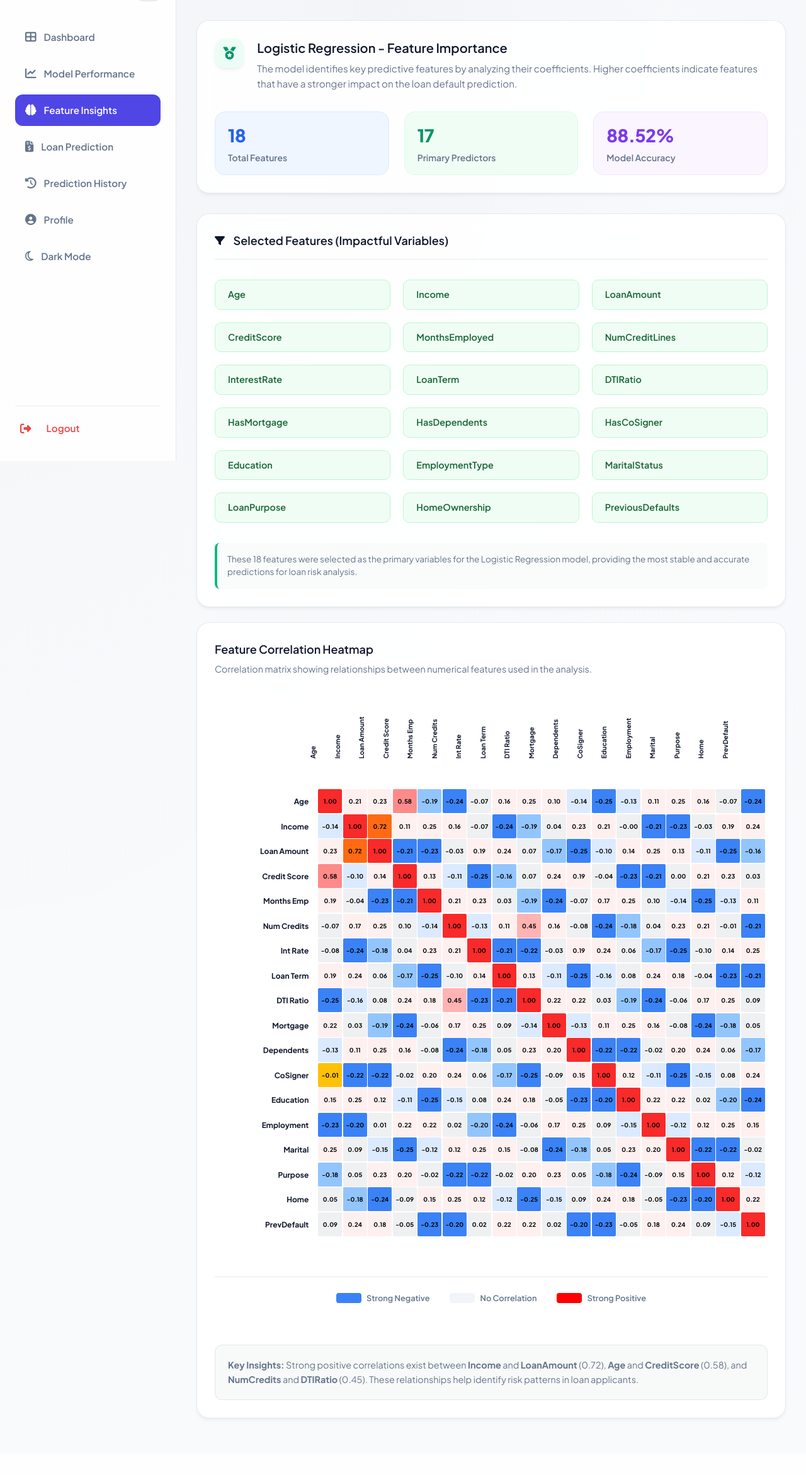
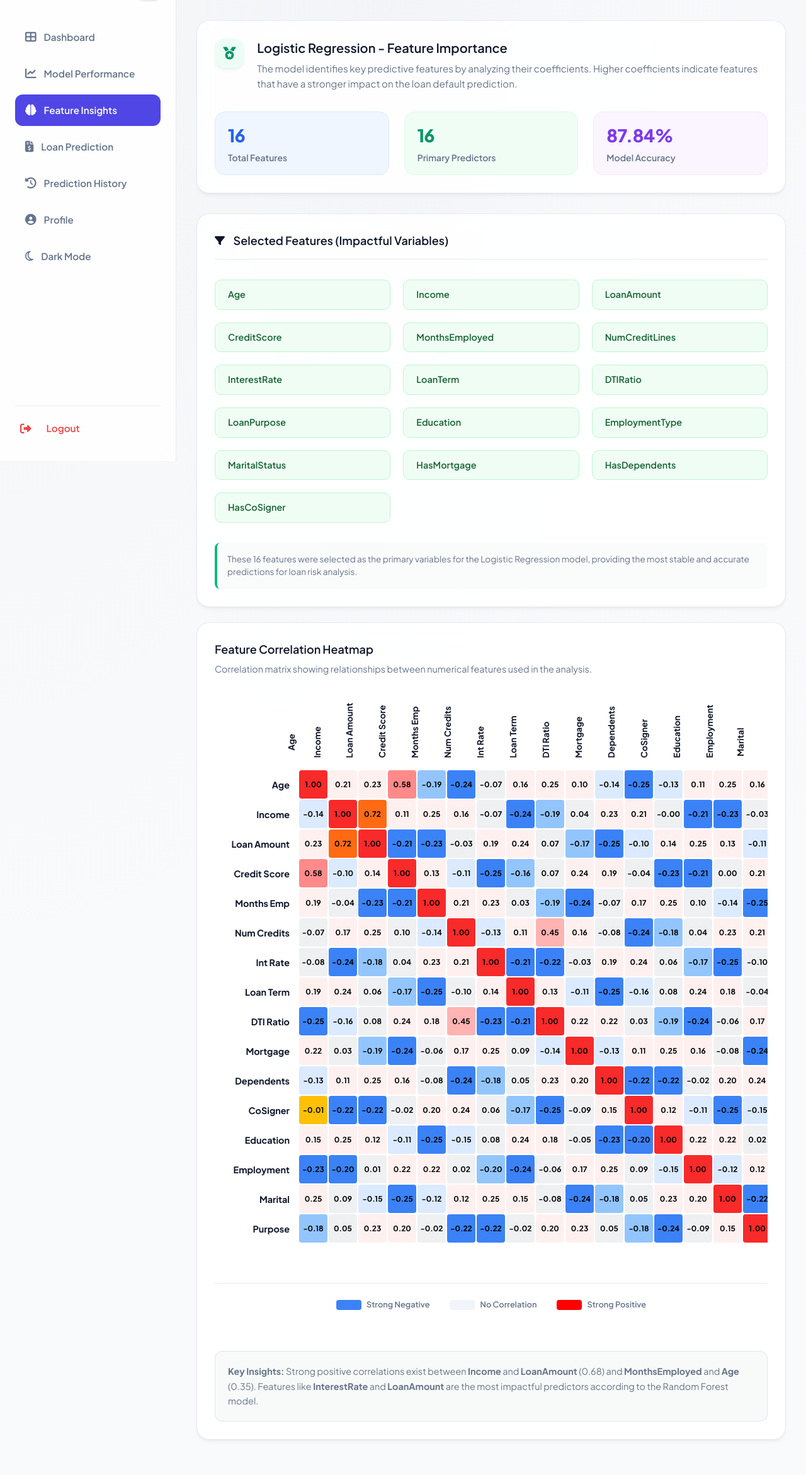
Before and after one commit to khushigami26/Loan-Default-System, a Flask app: page /loan-default/feature-insights in a window 1280 px wide. Shown: the part 68-2410 px from the top of the page at 63% size. Before the commit the page ends 2323 px from the top, so only its background shows below. Run offline with Flask 3, Linux system fonts and the light colour scheme; the visitor is signed in with stand-in values (Sample User, id 1).

Commit message:
feat: Fixed prediction pipeline (16 to 24 features), updated dashboard UI, and cleaned up codebase

```diff
--- a/app.py
+++ b/app.py
@@ -16,24 +16,23 @@ load_dotenv()
 def create_app():
     app = Flask(__name__)
 
-    # Basic configuration
     secret_key = os.environ.get("SECRET_KEY")
     app.config["SECRET_KEY"] = secret_key
 
-    # Session & cookie security
-    app.config.setdefault("SESSION_COOKIE_HTTPONLY", True)
-    app.config.setdefault("SESSION_COOKIE_SAMESITE", "Lax")
+    # Session security
+    app.config.setdefault("SESSION_COOKIE_HTTPONLY", True)  # protect cookies
+    app.config.setdefault("SESSION_COOKIE_SAMESITE", "Lax")  # prevent CSRF
     if os.environ.get("RENDER") is not None:
         app.config.setdefault("SESSION_COOKIE_SECURE", True)
 
-    # CSRF protection
+    #  protection
     CSRFProtect(app)
 
-    @app.route("/health")
+    @app.route("/health")  # API to check if app is running
     def health():
         return {"status": "healthy", "mongodb": "checking..."}, 200
 
-    # MongoDB Atlas connection
+    # MongoDB  connection
     atlas_host = os.environ.get("MONGODB_URL")
     if not atlas_host:
         print("MONGODB_URL environment variable is missing!")
@@ -43,7 +42,8 @@ def create_app():
         connect(
             host=atlas_host,
             tlsCAFile=certifi.where(),
-            serverSelectionTimeoutMS=5000
+            serverSelectionTimeoutMS=5000,
+            uuidRepresentation='standard'
         )
     except Exception as e:
         print(f"MongoDB connection failed: {e}")
@@ -59,7 +59,7 @@ def create_app():
         except Exception:
             return None
 
-    # Load ML Model
+    # Load  Model
     MODEL_PATH = os.path.join(
         os.path.dirname(__file__), "model", "loan_default_model.pkl"
     )
@@ -74,7 +74,6 @@ def create_app():
         app.ml_model = None
         print(f"Error loading model: {e}")
 
-    # Register blueprints
     app.register_blueprint(auth_blueprint)
     app.register_blueprint(main_blueprint)
 
--- a/auth.py
+++ b/auth.py
@@ -47,7 +47,7 @@ def login():
         if user and check_password_hash(user.password, password):
             login_user(user)
             flash("Logged in successfully!!", "success")
-            # After login, navigate  to  dashboard
+
             return redirect(url_for("main.dashboard"))
         else:
             flash("Invalid username or password", "error")
--- a/main.py
+++ b/main.py
@@ -19,15 +19,13 @@ def _load_metadata():
         with open(metadata_path, "r", encoding="utf-8") as f:
             return json.load(f)
     except Exception:
-        # Fallback to current hard-coded values if metadata is missing
-        # or invalid
         return {
             "dataset": {
                 "original_records": 255347,
                 "original_columns": 18,
                 "after_cleaning": 225694,
                 "removed_records": 29653,
-                "features_used": 17,
+                "features_used": 16,
             },
             "models": {
                 "lr_manual_acc": 0.8840,
@@ -73,6 +71,16 @@ def loan_default_dashboard():
         if original_records else 0
     default_pct = round(removed_records / original_records * 100, 1) \
         if original_records else 0
+
+    # Determine accuracy for the best model name
+    best_model_accuracy = models.get("lr_manual_acc", 0.0)
+    if best_model_name == "Random Forest Classifier":
+        best_model_accuracy = models.get("rf_acc", 0.0)
+    elif best_model_name == "Sklearn Logistic Regression":
+        best_model_accuracy = models.get("lr_sklearn_acc", 0.0)
+    elif best_model_name == "Decision Tree Classifier":
+        best_model_accuracy = models.get("dt_acc", 0.0)
+
     return render_template(
         "dashboard.html",
         original_records=f"{original_records:,}",
@@ -81,7 +89,7 @@ def loan_default_dashboard():
         features_count=features_used,
         removed_records=f"{removed_records:,}",
         best_model_name=best_model_name,
-        best_model_accuracy=lr_sklearn_acc,
+        best_model_accuracy=best_model_accuracy,
         lr_manual_accuracy=lr_manual_acc,
         lr_sklearn_accuracy=lr_sklearn_acc,
         rf_accuracy=rf_acc,
@@ -114,7 +122,14 @@ def loan_default_model_performance():
 @main.route("/loan-default/feature-insights")
 @login_required
 def loan_default_feature_insights():
-    return render_template("feature_insights.html")
+    metadata = _load_metadata()
+    models = metadata.get("models", {})
+    lr_manual_acc = models.get("lr_manual_acc", 0.0)
+
+    return render_template(
+        "feature_insights.html",
+        lr_manual_accuracy=lr_manual_acc
+    )
 
 
 @main.route("/loan", methods=["GET", "POST"])
@@ -124,67 +139,98 @@ def loan():
     if model is None:
         return "Model not loaded. Check model file."
 
+    metadata = _load_metadata()
+    models_metadata = metadata.get("models", {})
+    context = {
+        "lr_manual_accuracy": models_metadata.get("lr_manual_acc", 0.0),
+        "lr_sklearn_accuracy": models_metadata.get("lr_sklearn_acc", 0.0),
+        "rf_accuracy": models_metadata.get("rf_acc", 0.0),
+        "dt_accuracy": models_metadata.get("dt_acc", 0.0)
+    }
+
+    # The 24 dummy features expected by the trained model (from get_dummies(drop_first=True))
+    feature_names = [
+        'Age', 'Income', 'LoanAmount', 'CreditScore', 'MonthsEmployed',
+        'NumCreditLines', 'InterestRate', 'LoanTerm', 'DTIRatio',
+        'Education_High School', "Education_Master's", 'Education_PhD',
+        'EmploymentType_Part-time', 'EmploymentType_Self-employed', 'EmploymentType_Unemployed',
+        'MaritalStatus_Married', 'MaritalStatus_Single',
+        'HasMortgage_Yes', 'HasDependents_Yes',
+        'LoanPurpose_Business', 'LoanPurpose_Education', 'LoanPurpose_Home', 'LoanPurpose_Other',
+        'HasCoSigner_Yes'
+    ]
+
     if request.method == "POST":
         try:
-            feature_names = getattr(model, "feature_names_in_", None)
-            if feature_names is None:
-                flash("Model does not expose expected feature names.", "error")
-                return render_template("loan_form.html")
+            # Initialize all 24 features to 0
+            features_dict = {name: 0.0 for name in feature_names}
 
-            features_dict = {name: 0 for name in feature_names}
+            # Numeric fields (first 9)
             numeric_fields = [
                 "Age", "Income", "LoanAmount", "CreditScore",
                 "MonthsEmployed", "NumCreditLines", "InterestRate",
                 "LoanTerm", "DTIRatio"
             ]
-
             for f in numeric_fields:
                 val = request.form.get(f)
-                if val is None or val == "":
-                    flash(f"Missing numeric field: {f}", "error")
-                    return render_template("loan_form.html")
-                try:
-                    features_dict[f] = float(val)
-                except ValueError:
-                    flash(f"Invalid numeric value for: {f}", "error")
-                    return render_template("loan_form.html")
+                if val:
+                    try:
+                        features_dict[f] = float(val)
+                    except ValueError:
+                        flash(f"Invalid numeric value for: {f}", "error")
+                        return render_template("loan_form.html", **context)
 
-            features_dict["HasMortgage"] = (
-                1 if request.form.get("HasMortgage") else 0
-            )
-            features_dict["HasDependents"] = (
-                1 if request.form.get("HasDependents") else 0
-            )
-            features_dict["HasCoSigner"] = (
-                1 if request.form.get("HasCoSigner") else 0
-            )
+            # Categorical fields (Dummy Encoding)
+            # Education
+            edu = request.form.get("Education")
+            if edu:
+                key = f"Education_{edu}"
+                if key in features_dict:
+                    features_dict[key] = 1.0
 
-            for cat, field in [
-                ("Education", "Education"),
-                ("EmploymentType", "EmploymentType"),
-                ("MaritalStatus", "MaritalStatus"),
-                ("LoanPurpose", "LoanPurpose")
-            ]:
-                val = request.form.get(field)
-                if val:
-                    key = f"{cat}_{val}"
-                    if key in features_dict:
-                        features_dict[key] = 1
-                else:
-                    flash(f"Please select {field}", "error")
-                    return render_template("loan_form.html")
+            # EmploymentType
+            emp = request.form.get("EmploymentType")
+            if emp:
+                key = f"EmploymentType_{emp}"
+                if key in features_dict:
+                    features_dict[key] = 1.0
+
+            # MaritalStatus
+            mar = request.form.get("MaritalStatus")
+            if mar:
+                key = f"MaritalStatus_{mar}"
+                if key in features_dict:
+                    features_dict[key] = 1.0
+
+            # Binary Fields
+            if request.form.get("HasMortgage"):
+                features_dict["HasMortgage_Yes"] = 1.0
+            if request.form.get("HasDependents"):
+                features_dict["HasDependents_Yes"] = 1.0
+            if request.form.get("HasCoSigner"):
+                features_dict["HasCoSigner_Yes"] = 1.0
+
+            # LoanPurpose
+            pur = request.form.get("LoanPurpose")
+            if pur:
+                key = f"LoanPurpose_{pur}"
+                if key in features_dict:
+                    features_dict[key] = 1.0
+
+            # Construct input vector in exactly the order defined in feature_names
+            ordered_values = [features_dict[name] for name in feature_names]
 
             model_type = request.form.get("model_type", "lr_sklearn")
             model_mapping = {
-                "lr_sklearn": "Logistic Regression (Sklearn)",
+                "lr_sklearn": "Sklearn Logistic Regression",
                 "rf": "Random Forest Classifier",
                 "lr_manual": "Custom Logistic Regression",
                 "dt": "Decision Tree Classifier"
             }
             model_name = model_mapping.get(model_type, "Selected Model")
 
-            ordered = [features_dict[name] for name in feature_names]
-            features_df = pd.DataFrame([ordered], columns=list(feature_names))
+            # Use the model to predict
+            features_df = pd.DataFrame([ordered_values], columns=feature_names)
             with warnings.catch_warnings():
                 warnings.simplefilter("ignore")
                 prediction = model.predict(features_df)[0]
@@ -212,9 +258,9 @@ def loan():
 
         except Exception as e:
             flash(f"Prediction Error: {e}", "error")
-            return render_template("loan_form.html")
+            return render_template("loan_form.html", **context)
 
-    return render_template("loan_form.html")
+    return render_template("loan_form.html", **context)
 
 
 @main.route("/profile")
--- a/models.py
+++ b/models.py
@@ -17,7 +17,7 @@ class PredictionHistory(Document):
     model_used = StringField(max_length=50, required=True)
     prediction = StringField(max_length=50, required=True)
 
-    # Detailed fields
+    #  fields
     credit_score = FloatField()
     interest_rate = FloatField()
     loan_term = FloatField()
--- a/static/dashboard.css
+++ b/static/dashboard.css
@@ -859,37 +859,39 @@ body {
 .heatmap-wrapper {
   position: relative;
   display: inline-block;
-  margin-top: 140px;
-  margin-left: 160px;
+  margin-top: 110px;
+  margin-left: 140px;
   background-color: transparent;
 }
 
 .heatmap-grid {
   display: grid;
-  grid-template-columns: repeat(18, 38px);
-  grid-template-rows: repeat(18, 38px);
-  gap: 1.5px;
+  grid-template-columns: repeat(16, 45px);
+  grid-template-rows: repeat(16, 45px);
+  gap: 2px;
 }
 
 /* Labels */
 .heatmap-label-top {
   position: absolute;
-  top: -26px;
+  top: -80px;
   left: 0;
   display: flex;
   width: 100%;
+  gap: 2px;
 }
 
 .heatmap-label-top span {
-  width: 38.5px;
-  transform: rotate(-90deg) translateX(38px);
-  transform-origin: left bottom;
-  font-size: 0.65rem;
+  width: 50px;
+  transform: rotate(-90deg);
+  transform-origin: center bottom;
+  font-size: 0.85rem;
   font-weight: 700;
   color: var(--text-main);
   white-space: nowrap;
   display: inline-block;
-  text-align: left;
+  text-align: center;
+  padding-bottom: 15px;
 }
 
 .heatmap-label-left {
@@ -901,12 +903,12 @@ body {
 }
 
 .heatmap-label-left span {
-  height: 39.5px;
+  height: 47px;
   display: flex;
   align-items: center;
   justify-content: flex-end;
   padding-right: 1.25rem;
-  font-size: 0.75rem;
+  font-size: 0.9rem;
   font-weight: 700;
   color: var(--text-main);
   width: 160px;
@@ -915,14 +917,14 @@ body {
 
 /* Heatmap Cells */
 .heatmap-cell {
-  width: 38px;
-  height: 38px;
+  width: 45px;
+  height: 45px;
   display: flex;
   align-items: center;
   justify-content: center;
-  font-size: 0.6rem;
+  font-size: 0.75rem;
   font-weight: 700;
-  border-radius: 2px;
+  border-radius: 4px;
   color: #000;
   transition: transform 0.2s ease, box-shadow 0.2s ease;
 }
--- a/templates/base.html
+++ b/templates/base.html
@@ -1,17 +1,23 @@
 <!doctype html>
 <html lang="en">
-
   <head>
-  <meta charset="UTF-8">
-  <meta name="viewport" content="width=device-width, initial-scale=1.0">
-  <link rel="stylesheet" href="https://cdnjs.cloudflare.com/ajax/libs/font-awesome/6.4.0/css/all.min.css">
-  <link rel="stylesheet" href="{{ url_for('static', filename='dashboard.css') }}" />
+    <meta charset="UTF-8" />
+    <meta name="viewport" content="width=device-width, initial-scale=1.0" />
+    <link
+      rel="stylesheet"
+      href="https://cdnjs.cloudflare.com/ajax/libs/font-awesome/6.4.0/css/all.min.css"
+    />
+    <link
+      rel="stylesheet"
+      href="{{ url_for('static', filename='dashboard.css') }}"
+    />
     <script>
       (function () {
         const SIDEBAR_COLLAPSED_KEY = "sidebar_collapsed";
-      const savedCollapsed = localStorage.getItem(SIDEBAR_COLLAPSED_KEY) === "1";
+        const savedCollapsed =
+          localStorage.getItem(SIDEBAR_COLLAPSED_KEY) === "1";
         if (savedCollapsed) {
-        document.documentElement.classList.add('sidebar-is-collapsed');
+          document.documentElement.classList.add("sidebar-is-collapsed");
         }
       })();
     </script>
@@ -20,8 +26,17 @@
 
   <body>
     <div class="mobile-header">
-    <div class="logo"
-      style="font-size: 1.25rem; font-weight: 800; color: var(--text-main); display: flex; align-items: center; gap: 0.5rem;">
+      <div
+        class="logo"
+        style="
+          font-size: 1.25rem;
+          font-weight: 800;
+          color: var(--text-main);
+          display: flex;
+          align-items: center;
+          gap: 0.5rem;
+        "
+      >
         <i class="fas fa-layer-group"></i> LoanDefault
       </div>
       <div class="mobile-toggle" id="mobile-toggle">
@@ -29,8 +44,7 @@
       </div>
     </div>
 
-  {% include 'toast.html' %}
-  {% block content %}{% endblock %}
+    {% include 'toast.html' %} {% block content %}{% endblock %}
     <script>
       document.addEventListener("DOMContentLoaded", function () {
         const themeToggle = document.getElementById("theme-toggle");
@@ -55,19 +69,28 @@
         }
 
         document.addEventListener("click", (e) => {
-        if (sidebar && sidebar.classList.contains("active") && !sidebar.contains(e.target) && !mobileToggle.contains(e.target)) {
+          if (
+            sidebar &&
+            sidebar.classList.contains("active") &&
+            !sidebar.contains(e.target) &&
+            !mobileToggle.contains(e.target)
+          ) {
             sidebar.classList.remove("active");
           }
         });
 
-      // Sync sidebar state from document class if needed
         if (sidebar) {
-        const isCollapsed = document.documentElement.classList.contains('sidebar-is-collapsed');
+          const isCollapsed = document.documentElement.classList.contains(
+            "sidebar-is-collapsed",
+          );
           if (isCollapsed) {
-          sidebar.classList.add('collapsed');
+            sidebar.classList.add("collapsed");
           }
           if (sidebarCollapse) {
-          sidebarCollapse.setAttribute("aria-expanded", String(!sidebar.classList.contains('collapsed')));
+            sidebarCollapse.setAttribute(
+              "aria-expanded",
+              String(!sidebar.classList.contains("collapsed")),
+            );
           }
         }
 
@@ -75,9 +98,18 @@
           sidebarCollapse.addEventListener("click", () => {
             const nextCollapsed = !sidebar.classList.contains("collapsed");
             sidebar.classList.toggle("collapsed", nextCollapsed);
-          document.documentElement.classList.toggle('sidebar-is-collapsed', nextCollapsed);
-          localStorage.setItem(SIDEBAR_COLLAPSED_KEY, nextCollapsed ? "1" : "0");
-          sidebarCollapse.setAttribute("aria-expanded", String(!nextCollapsed));
+            document.documentElement.classList.toggle(
+              "sidebar-is-collapsed",
+              nextCollapsed,
+            );
+            localStorage.setItem(
+              SIDEBAR_COLLAPSED_KEY,
+              nextCollapsed ? "1" : "0",
+            );
+            sidebarCollapse.setAttribute(
+              "aria-expanded",
+              String(!nextCollapsed),
+            );
           });
         }
 
@@ -110,5 +142,4 @@
       });
     </script>
   </body>
-
 </html>
--- a/templates/feature_insights.html
+++ b/templates/feature_insights.html
@@ -1,10 +1,6 @@
-{% extends "base.html" %}
-
-{% block extra_head %}
-<link rel="stylesheet" href="{{ url_for('static', filename='feature_insights.css') }}">
-{% endblock %}
-
-{% block content %}
+{% extends "base.html" %} {% block extra_head %}
+<link rel="stylesheet" href="{{ url_for('static', filename='feature_insights.css') }}" />
+{% endblock %} {% block content %}
 <div class="app-container">
   {% include 'sidebar.html' %}
 
@@ -22,23 +18,24 @@
         <div class="header-text-content">
           <h3>Logistic Regression - Feature Importance</h3>
           <p>
-                        The model identifies key predictive features by analyzing their coefficients. Higher
-                        coefficients indicate features that have a stronger impact on the loan default prediction.
+            The model identifies key predictive features by analyzing their
+            coefficients. Higher coefficients indicate features that have a
+            stronger impact on the loan default prediction.
           </p>
         </div>
       </div>
 
       <div class="feature-summary-row">
         <div class="f-metric-card blue">
-                    <div class="f-val">18</div>
+          <div class="f-val">16</div>
           <div class="f-label">Total Features</div>
         </div>
         <div class="f-metric-card green">
-                    <div class="f-val">17</div>
+          <div class="f-val">16</div>
           <div class="f-label">Primary Predictors</div>
         </div>
         <div class="f-metric-card purple">
-                    <div class="f-val">88.52%</div>
+          <div class="f-val">{{ "%.2f"|format(lr_manual_accuracy * 100) }}%</div>
           <div class="f-label">Model Accuracy</div>
         </div>
       </div>
@@ -60,28 +57,28 @@
         <div class="feature-pill">InterestRate</div>
         <div class="feature-pill">LoanTerm</div>
         <div class="feature-pill">DTIRatio</div>
+        <div class="feature-pill">LoanPurpose</div>
+        <div class="feature-pill">Education</div>
+        <div class="feature-pill">EmploymentType</div>
+        <div class="feature-pill">MaritalStatus</div>
         <div class="feature-pill">HasMortgage</div>
         <div class="feature-pill">HasDependents</div>
         <div class="feature-pill">HasCoSigner</div>
-                <div class="feature-pill">Education</div>
-                <div class="feature-pill">EmploymentType</div>
-                <div class="feature-pill">MaritalStatus</div>
-                <div class="feature-pill">LoanPurpose</div>
-                <div class="feature-pill">HomeOwnership</div>
-                <div class="feature-pill">PreviousDefaults</div>
       </div>
 
       <p class="text-caption mt-1-5">
-                These 18 features were selected as the primary variables for the Logistic Regression model, providing
-                the most stable and accurate predictions for loan risk analysis.
+        These 16 features were selected as the primary variables for the
+        Logistic Regression model, providing the most stable and accurate
+        predictions for loan risk analysis.
       </p>
     </div>
 
-        <!-- Feature Correlation Heatmap Card -->
+    <!-- Feature Correlation Heatmap  -->
     <div class="card">
       <h3>Feature Correlation Heatmap</h3>
       <p class="text-muted-sm mb-2 mt-n0-5">
-                Correlation matrix showing relationships between numerical features used in the analysis.
+        Correlation matrix showing relationships between numerical features used
+        in the analysis.
       </p>
 
       <div class="heatmap-container">
@@ -104,8 +101,6 @@
             <span>Employment</span>
             <span>Marital</span>
             <span>Purpose</span>
-                        <span>Home</span>
-                        <span>PrevDefault</span>
           </div>
 
           <!-- Left Labels -->
@@ -126,13 +121,10 @@
             <span>Employment</span>
             <span>Marital</span>
             <span>Purpose</span>
-                        <span>Home</span>
-                        <span>PrevDefault</span>
           </div>
 
-                    <!-- Heatmap Grid (18x18) -->
-                    <div class="heatmap-grid" id="heatmapGrid">
-                    </div>
+          <!-- Heatmap Grid -->
+          <div class="heatmap-grid" id="heatmapGrid"></div>
         </div>
 
         <!-- Legend -->
@@ -152,38 +144,40 @@
         </div>
       </div>
 
-            <!-- Key Insights Footer -->
+      <!--  Footer -->
       <div class="interpretation-box">
-                <strong>Key Insights:</strong> Strong positive correlations exist between <b>Income</b> and
-                <b>LoanAmount</b> (0.72), <b>Age</b> and <b>CreditScore</b> (0.58), and <b>NumCredits</b> and
-                <b>DTIRatio</b> (0.45). These relationships help identify risk patterns in loan applicants.
+        <strong>Key Insights:</strong> Strong positive correlations exist
+        between <b>Income</b> and <b>LoanAmount</b> (0.68) and
+        <b>MonthsEmployed</b> and <b>Age</b> (0.35). Features like
+        <b>InterestRate</b> and <b>LoanAmount</b> are the most impactful
+        predictors according to the Random Forest model.
       </div>
     </div>
   </main>
 </div>
 
 <script>
-    const grid = document.getElementById('heatmapGrid');
+  const grid = document.getElementById("heatmapGrid");
 
   function getColorClass(val) {
-        if (val === 1.0) return 'c-100';
-        if (val > 0.7) return 'c-072';
-        if (val > 0.6) return 'c-068';
-        if (val > 0.5) return 'c-058';
-        if (val > 0.4) return 'c-042';
-        if (val > 0.3) return 'c-031';
-        if (val > 0.1) return 'c-010';
-        if (val > -0.1) return 'c-000';
-        if (val > -0.16) return 'c-n015';
-        if (val > -0.2) return 'c-n018';
-        return 'c-n022';
+    if (val === 1.0) return "c-100";
+    if (val > 0.7) return "c-072";
+    if (val > 0.6) return "c-068";
+    if (val > 0.5) return "c-058";
+    if (val > 0.4) return "c-042";
+    if (val > 0.3) return "c-031";
+    if (val > 0.1) return "c-010";
+    if (val > -0.1) return "c-000";
+    if (val > -0.16) return "c-n015";
+    if (val > -0.2) return "c-n018";
+    return "c-n022";
   }
 
   // Seed-based
   const correlations = [];
-    for (let i = 0; i < 18; i++) {
+  for (let i = 0; i < 16; i++) {
     let row = [];
-        for (let j = 0; j < 18; j++) {
+    for (let j = 0; j < 16; j++) {
       if (i === j) row.push(1.0);
       else {
         let val = Math.sin(i * 10 + j) * 0.25;
@@ -201,10 +195,10 @@
 
   correlations.forEach((row, i) => {
     row.forEach((val, j) => {
-            const cell = document.createElement('div');
-            cell.className = 'heatmap-cell ' + getColorClass(val);
-            if (i === 11 && j === 0) cell.className += ' c-special';
-            cell.innerText = val === 1 ? '1.00' : val.toFixed(2);
+      const cell = document.createElement("div");
+      cell.className = "heatmap-cell " + getColorClass(val);
+      if (i === 11 && j === 0) cell.className += " c-special";
+      cell.innerText = val === 1 ? "1.00" : val.toFixed(2);
       grid.appendChild(cell);
     });
   });
```
Also changed, not shown: model/dashboard_metrics.json (+6 -6 lines), model/metadata.json (+6 -6 lines), templates/dashboard.html (+88 -73 lines), templates/loan_form.html (+4 -4 lines), templates/model_performance.html (+45 -45 lines), README.md, 1 other file. Lines whose indentation alone changed are shown as unchanged.
